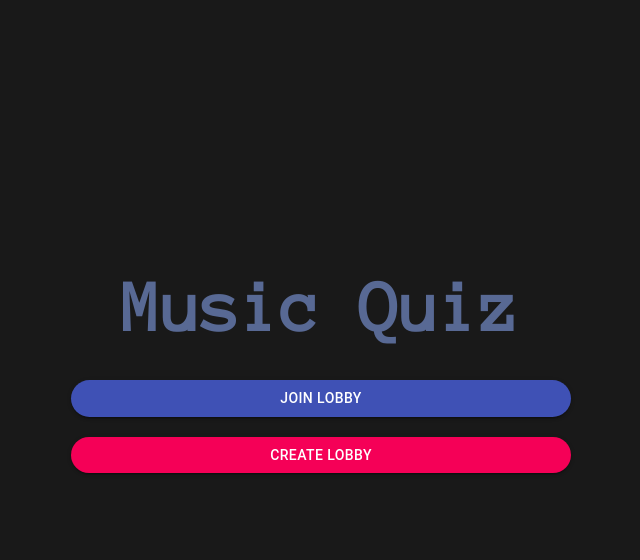
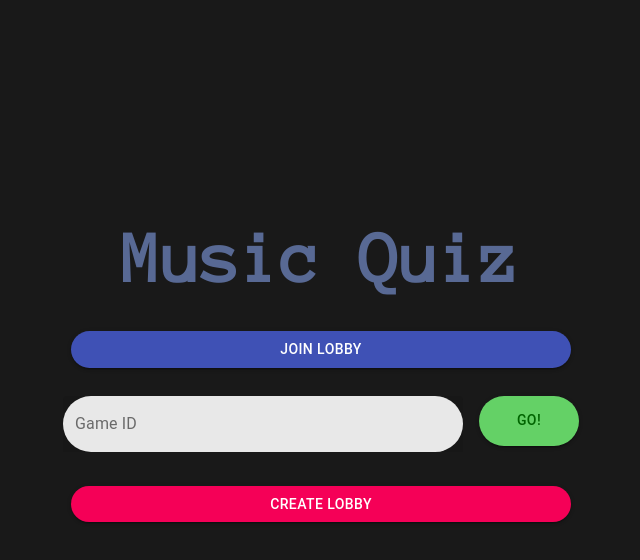
Before and after one commit to jonathanh8686/MusicQuiz, a React (Create React App) app in the folder musicquiz/: page / in a window 1280 px wide. Both pictures are taken after a click on the button "JOIN LOBBY". Shown: the top 560 px of the page, without its empty margins (319-959 px from the left). Built offline with nearby package versions, Linux system fonts and the light colour scheme.

Commit message:
finished menu for now

```diff
--- /dev/null
+++ b/musicquiz/src/Components/Title/CreateLobby.jsx
@@ -0,0 +1,66 @@
+import React, { useState } from "react";
+import { makeStyles } from "@material-ui/core/styles";
+import TextField from "@material-ui/core/TextField";
+import Button from "@material-ui/core/Button";
+
+const useStyles = makeStyles((theme) => ({
+  inputBox: {
+    "& > *": {
+      margin: theme.spacing(1),
+      width: "400px",
+      background: "#ffffff",
+      borderRadius: 40,
+    },
+  },
+  goButton: {
+    width: "100px",
+    height: "50px",
+    color: "darkgreen",
+    backgroundColor: "#64d166",
+  },
+}));
+
+const CreateLobby = (props) => {
+  const classes = useStyles();
+
+  const [lobbySettings, setLobbySettings] = useState({});
+
+  function handleSubmit(e) {
+    e.preventDefault();
+    props.passLobbySettings(lobbySettings);
+  }
+
+  function handleYoutubePlaylistChange(e) {
+    let newSettings = lobbySettings;
+    lobbySettings["youtube_url"] = e.target.value;
+    setLobbySettings(lobbySettings);
+  }
+
+  return (
+    <div>
+      <form
+        className={classes.inputBox}
+        noValidate
+        autoComplete="off"
+        onSubmit={handleSubmit}
+      >
+        <TextField
+          InputProps={{ disableUnderline: true }}
+          label="Youtube Playlist URL"
+          variant="filled"
+          onChange={handleYoutubePlaylistChange}
+        />
+
+        <Button
+          className={classes.goButton}
+          variant="contained"
+          onClick={handleSubmit}
+        >
+          Go!
+        </Button>
+      </form>
+    </div>
+  );
+};
+
+export default CreateLobby;
--- /dev/null
+++ b/musicquiz/src/Components/Title/GameIDInput.jsx
@@ -0,0 +1,60 @@
+import React, { useState } from "react";
+import { makeStyles, withStyles } from "@material-ui/core/styles";
+import TextField from "@material-ui/core/TextField";
+import Button from "@material-ui/core/Button";
+
+const useStyles = makeStyles((theme) => ({
+  inputBox: {
+    "& > *": {
+      margin: theme.spacing(1),
+      width: "400px",
+      background: "#ffffff",
+      borderRadius: 40,
+    },
+  },
+  goButton: {
+    width: "100px",
+    height: "50px",
+    color: "darkgreen",
+    backgroundColor: "#64d166",
+  },
+}));
+
+const GameIDInput = (props) => {
+  const classes = useStyles();
+
+  const [inputID, setInputID] = useState("");
+
+  function handleSubmit(e) {
+    e.preventDefault();
+    props.passJoinCode(inputID);
+  }
+
+  function inputChanged(e) {
+    setInputID(e.target.value);
+  }
+
+  return (
+    <div>
+      <form
+        className={classes.inputBox}
+        noValidate
+        autoComplete="off"
+        onSubmit={handleSubmit}
+      >
+        <TextField
+          label="Game ID"
+          variant="filled"
+          onChange={inputChanged}
+          InputProps={{ disableUnderline: true }}
+        />
+
+        <Button className={classes.goButton} variant="contained">
+          Go!
+        </Button>
+      </form>
+    </div>
+  );
+};
+
+export default GameIDInput;
--- /dev/null
+++ b/musicquiz/src/Components/Title/TitleScreen.jsx
@@ -0,0 +1,90 @@
+import React, { useState } from "react";
+import Button from "@material-ui/core/Button";
+
+import Zoom from "@material-ui/core/Zoom";
+import { makeStyles } from "@material-ui/core/styles";
+import Fade from "@material-ui/core/Fade";
+import Collapse from "@material-ui/core/Collapse";
+
+import GameIDInput from "./GameIDInput.jsx";
+import CreateLobby from "./CreateLobby.jsx";
+
+const useStyles = makeStyles((theme) => ({
+  root: {
+    "& > *": {
+      margin: theme.spacing(1),
+    },
+  },
+  optionButtons: {
+    borderRadius: 100,
+    marginBottom: 20,
+    minWidth: 500,
+  },
+}));
+
+const TitleScreen = ({}) => {
+  const classes = useStyles();
+  const [showJoin, setShowJoin] = useState(false);
+  const [showCreate, setShowCreate] = useState(false);
+
+  const [joinCode, setJoinCode] = useState(" ");
+  const [newLobby, setNewLobby] = useState({});
+
+  function joinLobby(e) {
+    setShowJoin(true);
+    setShowCreate(false);
+  }
+
+  function createLobby(e) {
+    setShowCreate(true);
+    setShowJoin(false);
+  }
+
+  function enteredJoinCode(e) {
+    setJoinCode(e);
+    console.log("Joining lobby code: " + e);
+  }
+
+  function enteredCreateLobby(e) {
+    setNewLobby(e);
+    console.log("Creating new lobby with properties: " + JSON.stringify(e));
+  }
+
+  return (
+    <div>
+      <h1 class="line-1 anim-typewriter"> Music Quiz </h1>
+      <Zoom in={true} style={{ transitionDelay: "600ms" }}>
+        <Button
+          className={classes.optionButtons}
+          variant="contained"
+          color="primary"
+          onClick={joinLobby}
+        >
+          Join Lobby
+        </Button>
+      </Zoom>
+
+      <Collapse in={showJoin}>
+        <GameIDInput passJoinCode={enteredJoinCode}></GameIDInput>
+      </Collapse>
+
+      <br></br>
+      <Zoom in={true} style={{ transitionDelay: "800ms" }}>
+        <Button
+          className={classes.optionButtons}
+          variant="contained"
+          color="secondary"
+          onClick={createLobby}
+        >
+          Create Lobby
+        </Button>
+      </Zoom>
+
+      <Collapse in={showCreate}>
+        <CreateLobby passLobbySettings={enteredCreateLobby}></CreateLobby>
+      </Collapse>
+    </div>
+  );
+};
+
+export default TitleScreen;
--- a/musicquiz/src/Pages/Index.css
+++ b/musicquiz/src/Pages/Index.css
@@ -28,8 +28,8 @@ button {
 }
 
 .anim-typewriter{
-  animation: typewriter 0.7s steps(11) 0.2s 1 normal both,
-             blinkTextCursor 500ms steps(44) normal both;
+  animation: typewriter 0.7s steps(11) 0.1s 1 normal both,
+             blinkTextCursor 500ms steps(11) normal both;
 }
 @keyframes typewriter{
   from{width: 0;}
--- a/musicquiz/src/Pages/Index.jsx
+++ b/musicquiz/src/Pages/Index.jsx
@@ -1,39 +1,16 @@
 import React from "react";
 import "./Index.css";
 import Button from "@material-ui/core/Button";
-import Zoom from '@material-ui/core/Zoom';
-import { makeStyles } from '@material-ui/core/styles';
 
-const useStyles = makeStyles((theme) => ({
-  root: {
-    '& > *': {
-      margin: theme.spacing(1),
-    },
-  },
-  optionButtons: {
-    borderRadius: 100,
-    marginBottom: 20,
-    minWidth: 500
-  },
-}));
+import Zoom from "@material-ui/core/Zoom";
+import { makeStyles } from "@material-ui/core/styles";
+
+import TitleScreen from "../Components/Title/TitleScreen.jsx";
 
 const IndexPage = () => {
-  const classes = useStyles();
   return (
     <div>
-      <h1 class="line-1 anim-typewriter"> Music Quiz </h1>
-      <Zoom in={true} style={{ transitionDelay: '800ms' }}>
-        <Button  className={classes.optionButtons} variant="contained" color="primary">
-          Join Lobby
-        </Button>
-      </Zoom>
-
-      <br></br>
-      <Zoom in={true} style={{ transitionDelay: '1000ms' }}>
-        <Button className={classes.optionButtons} variant="contained" color="secondary">
-          Create Lobby
-        </Button>
-      </Zoom>
+      <TitleScreen></TitleScreen>
     </div>
   );
 };
```
